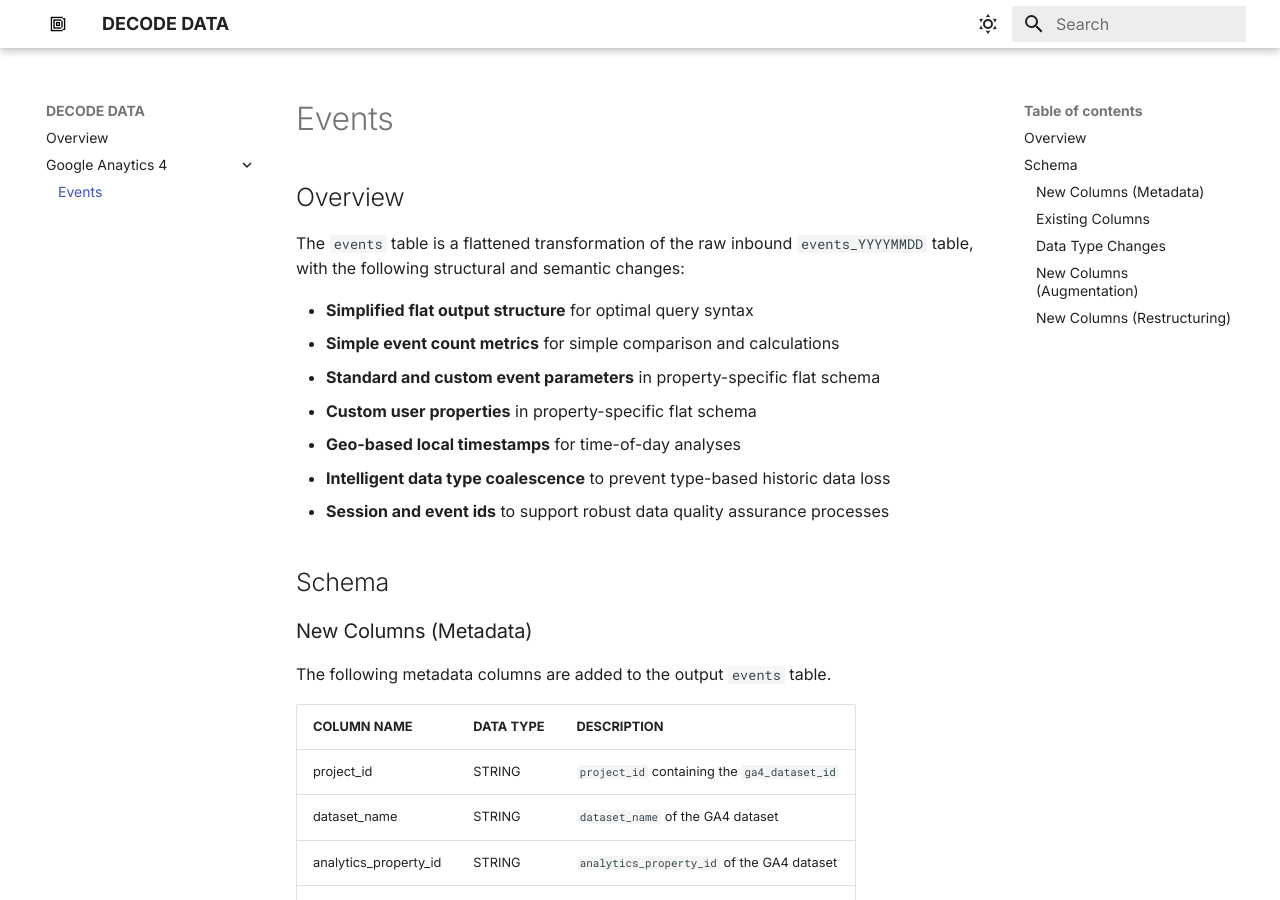
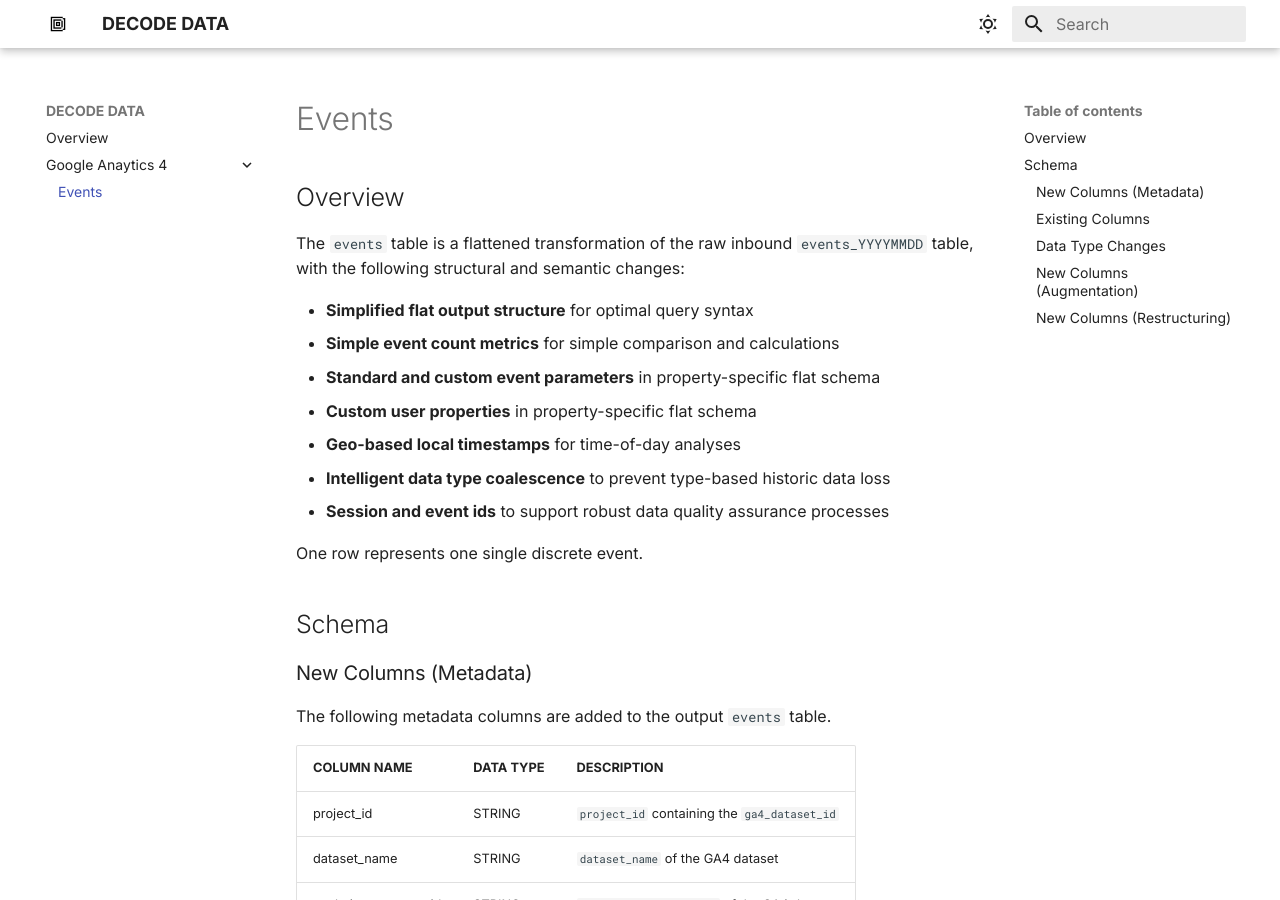
Before and after one commit to decode-data/decode-data.github.io, an MkDocs documentation site: the page built from docs/GA4/events.md, in a window 1280 px wide and 900 px high. Built offline with MkDocs 1.6.1 and Material for MkDocs 9.7.7, drawn with Linux system fonts in a browser that asks for light colours.

Commit message:
updated events

```diff
--- a/docs/GA4/events.md
+++ b/docs/GA4/events.md
@@ -9,6 +9,8 @@ The `events` table is a flattened transformation of the raw inbound `events_YYYY
 - **Geo-based local timestamps** for time-of-day analyses
 - **Intelligent data type coalescence** to prevent type-based historic data loss
 - **Session and event ids** to support robust data quality assurance processes
+
+One row represents one single discrete event.
 
 ## Schema
 ### New Columns (Metadata)
```
